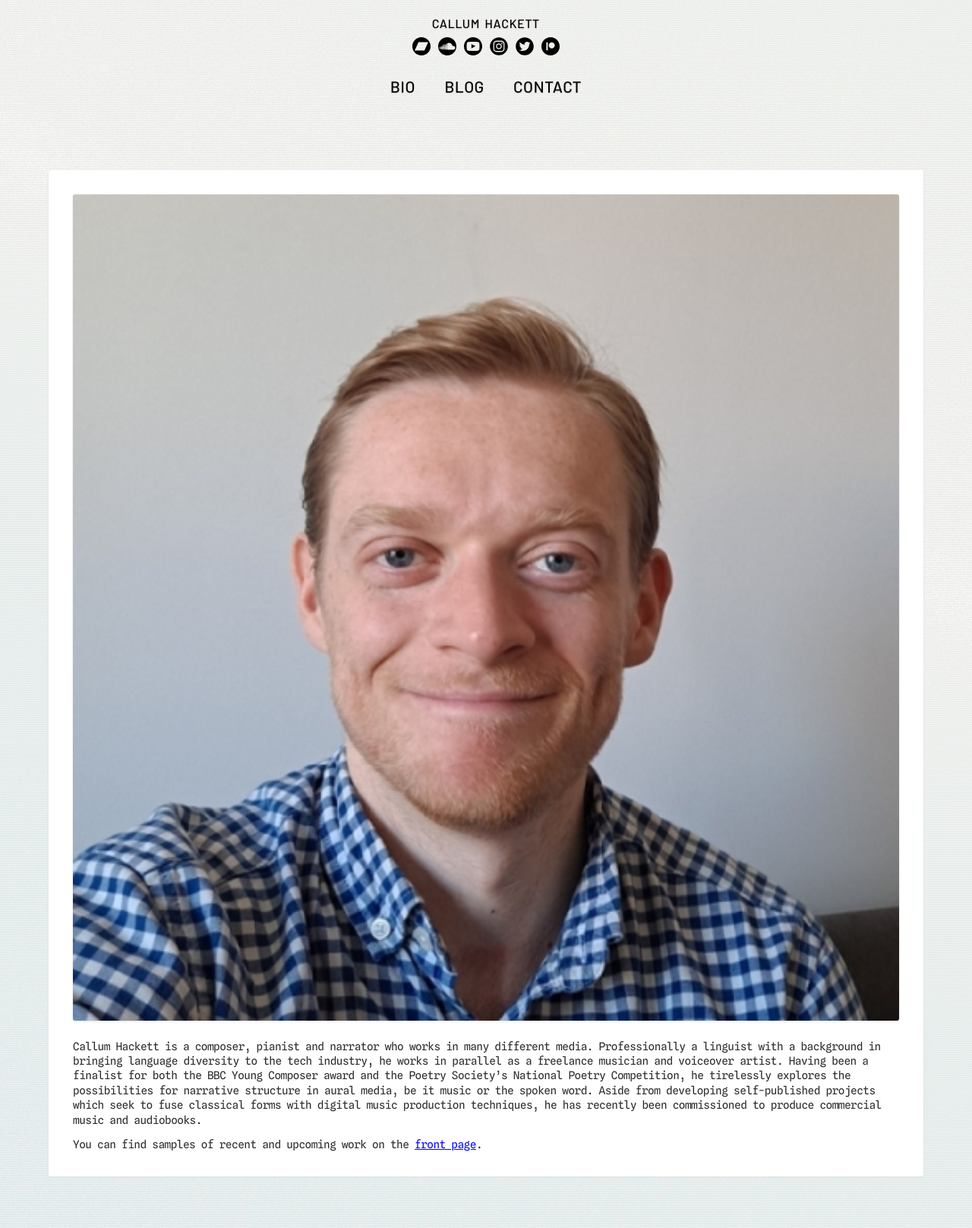
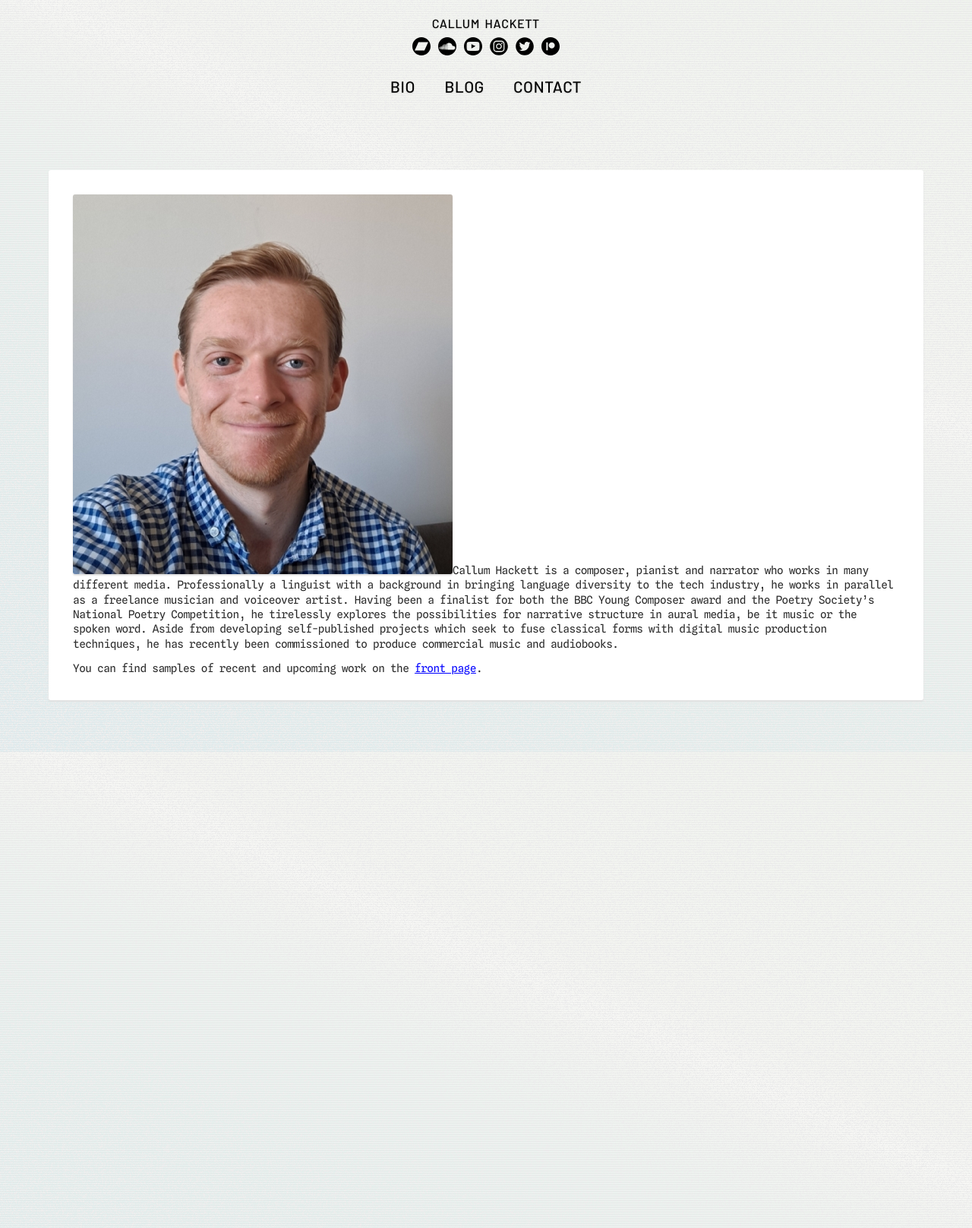
Before and after one commit to callumhackett/callumhackett.github.io, a Jekyll site: the page built from bio.md, in a window 1280 px wide. Shown: the whole page at 76% size. Built offline with Jekyll 4.4.1, drawn with Linux system fonts in a browser that asks for light colours.

Commit message:
style updates

```diff
--- a/_layouts/page.html
+++ b/_layouts/page.html
@@ -27,7 +27,7 @@
 </div>
 <div id="mobile-post-tags" class="post-tags">
     {%- for tag in page.tags -%}
-    #{{ tag | replace: "-", " " | smartify }}&#32;
+    {% include tag_formatter.html tag=tag %}
     {%- endfor -%}
 </div>
 <div id="empty-row"></div> <!-- this adds end-screen padding without affecting the auto size of the first row -->
--- a/assets/css/page.css
+++ b/assets/css/page.css
@@ -3,7 +3,7 @@
     background: var(--body-background);
     border-radius: var(--border-radius);
     padding: var(--body-padding);
-    box-shadow: 0px 1px 3px var(--shadow-light);
+    box-shadow: var(--bottom-shadow-shape) var(--shadow-light);
     box-sizing: border-box;
 }
 @media screen and (min-width: 1366px) {
@@ -23,7 +23,6 @@
     #sidebar {
         grid-column: 1;
         grid-row: 1;
-        padding: 1.5em 0 0 0;
     }
 }
 @media screen and (max-width: 1365px) {
@@ -71,7 +70,7 @@
     padding-bottom: 0 !important;
 }
 #page-content img {
-    box-shadow: 0px 1px 3px var(--shadow-light);
+    box-shadow: var(--bottom-shadow-shape) var(--shadow-light);
 }
 audio {
     margin-block-end: var(--body-font-size);
@@ -79,6 +78,17 @@
 @media screen and (min-width: 1366px) {
     #page-content p {
         text-align: justify;
+    }
+    #page-content .small-pic {
+        margin-top: 3px;
+    }
+    #post-index img {
+        margin-top: 2px;
+    }
+    #page-content .small-pic, #post-index img {
+        float: left;
+        margin-right: calc(var(--body-padding) * 0.75);
+        width: var(--body-img-width);
     }
     .youtube {
         margin-top: calc(var(--body-padding) * 0.75);
@@ -90,10 +100,8 @@
         width: var(--grid-body-width); /* this should be the same as the large cell width */
         height: calc(var(--grid-body-width) / 1.77778); /* this maintains a 16:9 aspect ratio with a width of 899px */
     }
-    #post-index img, #bio-pic {
-        float: left;
-        margin-right: calc(var(--body-padding) /2);
-        width: var(--body-img-width);
+    #sidebar {
+        padding: var(--body-padding) 0 0 0;
     }
     #mobile-post-tags {
         display: none !important;
--- a/assets/css/variables.css
+++ b/assets/css/variables.css
@@ -4,10 +4,13 @@
     --body-background: #fff;
     --title-color: #000;
     --title-weight: normal;
-    --title-shadow: 0 1px 2px rgba(0,0,0,0.15);
+    --title-shadow: 0 1px 2px rgba(0,0,0,0.13);
     --body-color: #282828;
     --link-color: rgb(0, 0, 255);
     --studio-color: rgb(0, 70, 155);
+    --neutral-shadow-shape: 0px 0px 3px 1px;
+    --top-shadow-shape: 0px -2px 2px;
+    --bottom-shadow-shape: 0px 2px 2px;
     --shadow-light: rgb(225, 225, 225);
     --shadow-dark: rgb(185, 185, 185);
     /* Sizes */
--- a/bio.md
+++ b/bio.md
@@ -14,6 +14,6 @@
 # image: # path to an image for social media shares, AR 1.9:1, typically 1200x630
 # image_alt: # description of the social image
 ---
-<img id="bio-pic" src="assets/images/core/profile_pic.jpg" title="Callum Hackett"/>Callum Hackett is a composer, pianist and narrator who works in many different media. Professionally a linguist with a background in bringing language diversity to the tech industry, he works in parallel as a freelance musician and voiceover artist. Having been a finalist for both the BBC Young Composer award and the Poetry Society’s National Poetry Competition, he tirelessly explores the possibilities for narrative structure in aural media, be it music or the spoken word. Aside from developing self-published projects which seek to fuse classical forms with digital music production techniques, he has recently been commissioned to produce commercial music and audiobooks.
+<img class="small-pic" src="assets/images/core/profile_pic.jpg" title="Callum Hackett"/>Callum Hackett is a composer, pianist and narrator who works in many different media. Professionally a linguist with a background in bringing language diversity to the tech industry, he works in parallel as a freelance musician and voiceover artist. Having been a finalist for both the BBC Young Composer award and the Poetry Society’s National Poetry Competition, he tirelessly explores the possibilities for narrative structure in aural media, be it music or the spoken word. Aside from developing self-published projects which seek to fuse classical forms with digital music production techniques, he has recently been commissioned to produce commercial music and audiobooks.
 
 You can find samples of recent and upcoming work on the [front page]({{ site.url }}).
```
Also changed, not shown: assets/css/index.css (+5 -5 lines).
